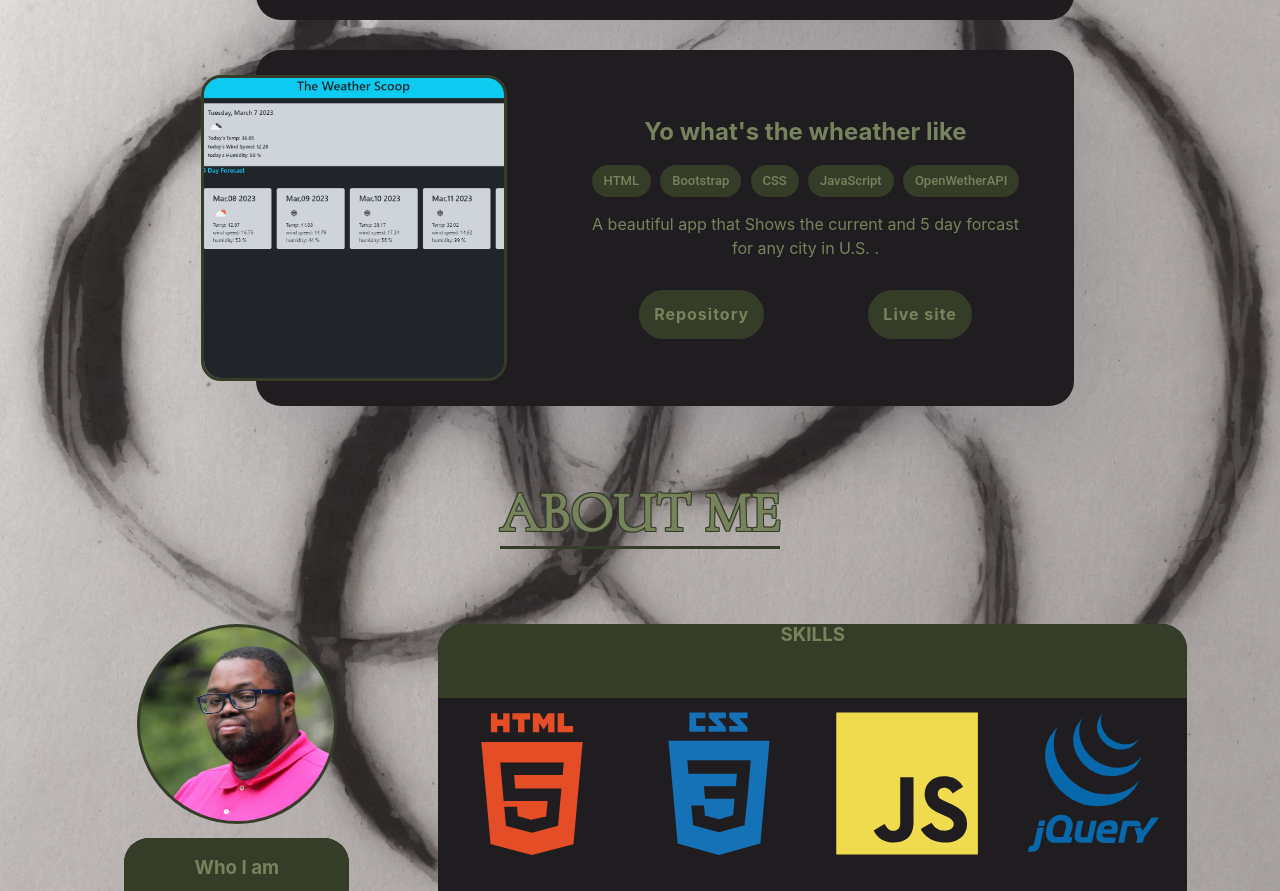
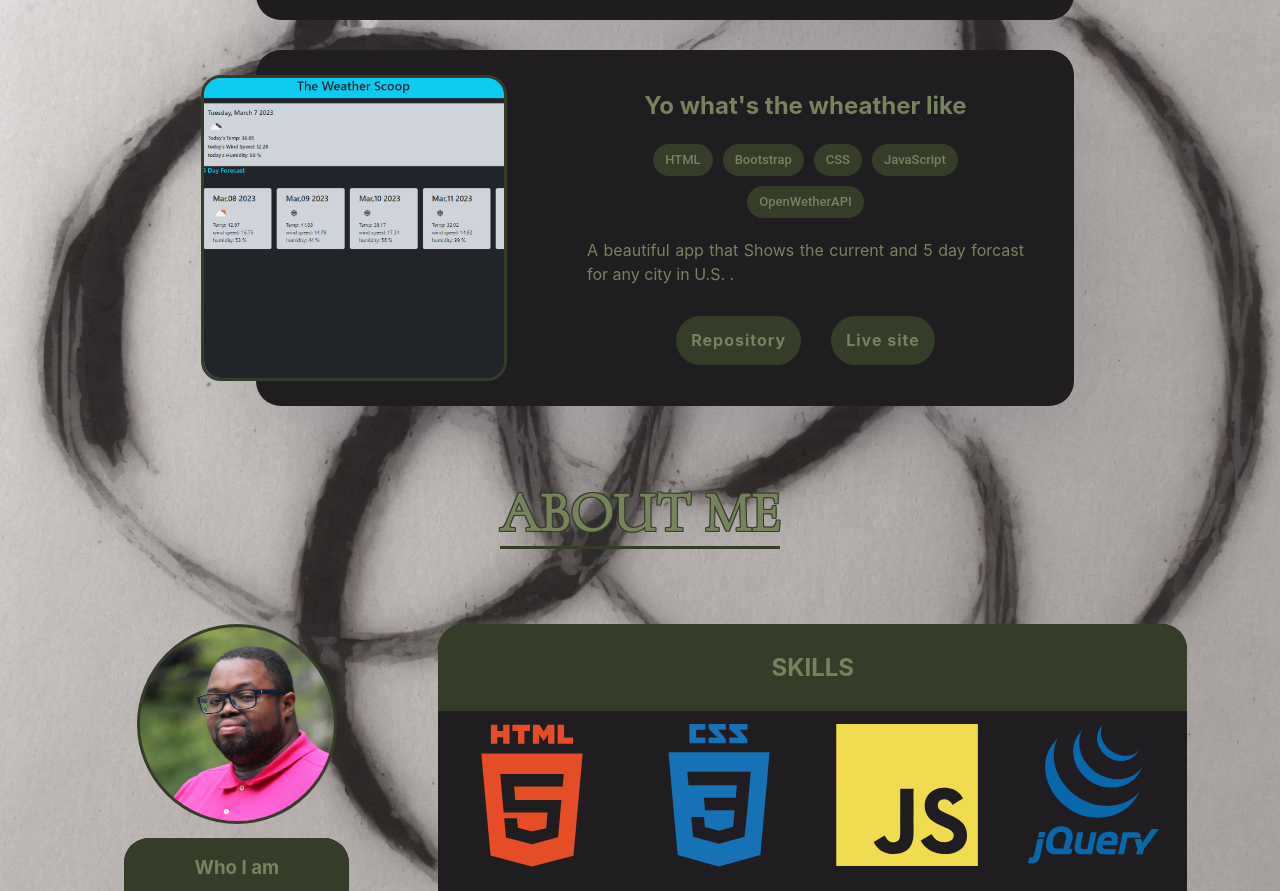
Before and after one commit to MoxUFO/Port_Solidus, a React (Create React App) app: page / in a window 1280 px wide. Shown: the part 1560-2451 px from the top of the page. Built offline with nearby package versions, Linux system fonts and the light colour scheme.

Commit message:
addjusted chips in projects and skills header in about

```diff
--- a/src/assest/css/AboutMe.css
+++ b/src/assest/css/AboutMe.css
@@ -52,14 +52,18 @@
 
 }
 .skills-header {
-height: 5%;
+
 background-color: #353d29;
 border-top-right-radius: 25px;
 border-top-left-radius: 25px;
 margin: 0;
-height: 10%;
+
 text-align: center;
 color: #77835d;
+  }
+  .skills-header h2 {
+    padding: 10px;
+
   }
 .skills-icons {
   height: 95%;
--- a/src/assest/css/Projects.css
+++ b/src/assest/css/Projects.css
@@ -44,7 +44,7 @@
     margin-bottom: 15px;
     display: flex;
     flex-wrap: wrap;
-    justify-content: space-around;
+    justify-content: center;
     font-weight: 500;
 }
 .chip{
@@ -62,15 +62,16 @@
     color: #77835D;
     margin-bottom: 30px;
     line-height: 1.5em;
+    text-align: justify;
 }
 .blog-slider__button-container{
     display: flex;
-    justify-content: space-around;
+    justify-content: center;
 }
 
 .blog-slider__button {
     /* display: inline-flex; */
-    /* margin: 0 15px; */
+    margin: 0 15px;
     padding: 15px 15px;
     border-radius: 50px;
     color: #77835D;
--- a/src/componenets/AboutMe.js
+++ b/src/componenets/AboutMe.js
@@ -51,7 +51,7 @@ export default function AboutMe() {
         </div>
         <div className="skills">
           <div className="skills-header">
-            <h3>SKILLS</h3>
+            <h2>SKILLS</h2>
           </div>
           <div className="skills-icons">
             <div className="icon-holder">
--- a/src/componenets/Projects.js
+++ b/src/componenets/Projects.js
@@ -16,7 +16,7 @@ export default function Projects({ projects }) {
               <div className="blog-slider__title">{project.title}</div>
               <span className="blog-slider__code">
                {project.tools.map((tool,index)=>(
-                  <Chip style={{backgroundColor:'#353D29',color: '#77835D'}} key={index} label={tool}  />
+                  <Chip style={{backgroundColor:'#353D29',color: '#77835D', margin: "5px 5px"}} key={index} label={tool}  />
                 ))}
               </span>
               <div className="blog-slider__text">{project.description}</div>
```
